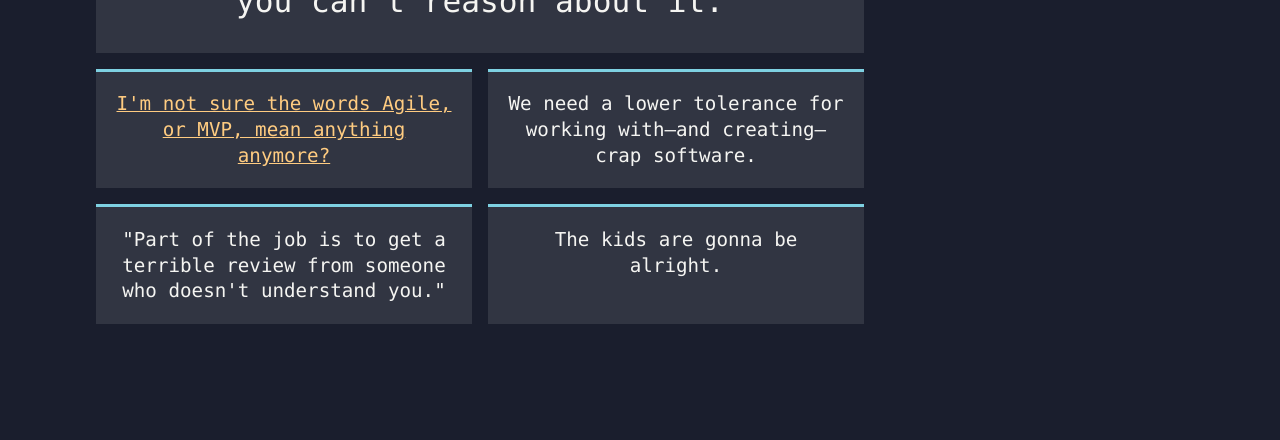
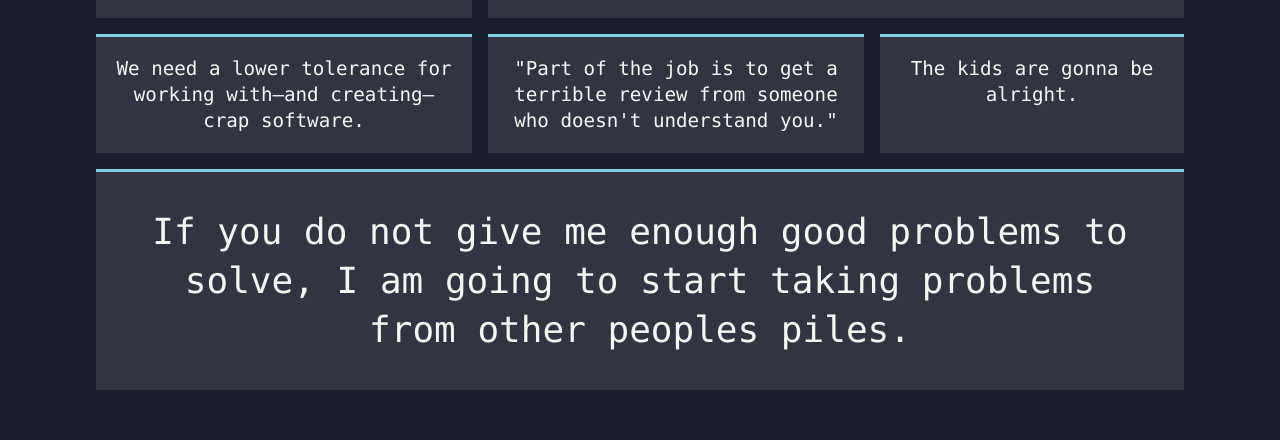
Before and after one commit to jobelenus/dev-domain, a plain HTML site: page index.html in a window 1280 px wide. Shown: the part 771-1211 px from the top of the page. Drawn offline with Linux system fonts and the light colour scheme.

Commit message:
adding a brain candy at full width

```diff
--- a/index.css
+++ b/index.css
@@ -155,6 +155,12 @@ section.thoughts ul li.big {
   font-size: 1.3em;
 }
 
+section.thoughts ul li.full {
+  font-size: 1.5em;
+  grid-column: auto / span 6;
+  grid-row: auto / span 2;
+}
+
 section.thoughts ul li a {
   color: var(--orange);
 }
--- a/index.html
+++ b/index.html
@@ -35,6 +35,7 @@
         <li>We need a lower tolerance for working with&mdash;and creating&mdash;crap software.</li>
         <li>"Part of the job is to get a terrible review from someone who doesn't understand you."</li>
         <li>The kids are gonna be alright.</li>
+        <li class="full">If you do not give me enough good problems to solve, I am going to start taking problems from other peoples piles.</li>
       </ul>
     </section>
   </main>
```
